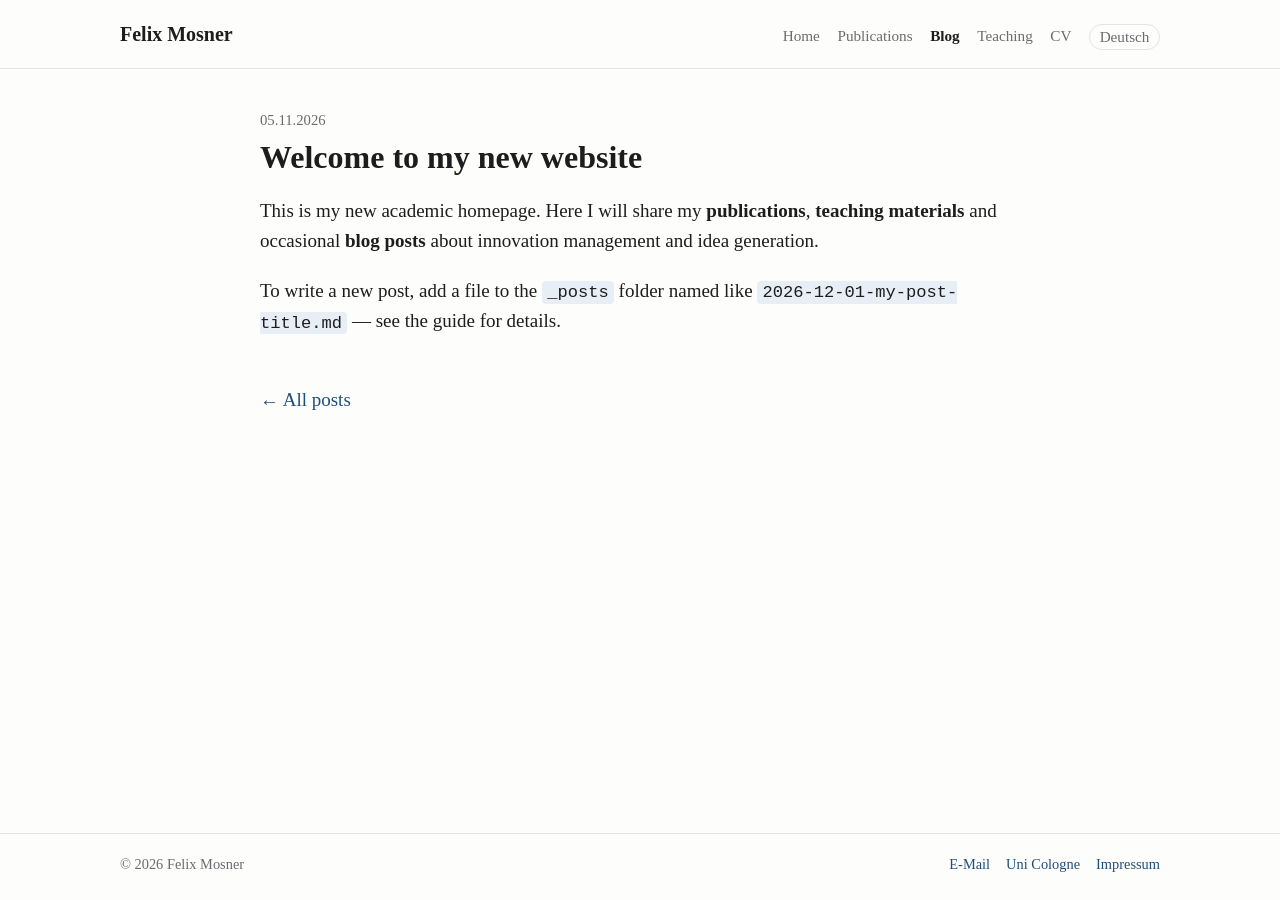
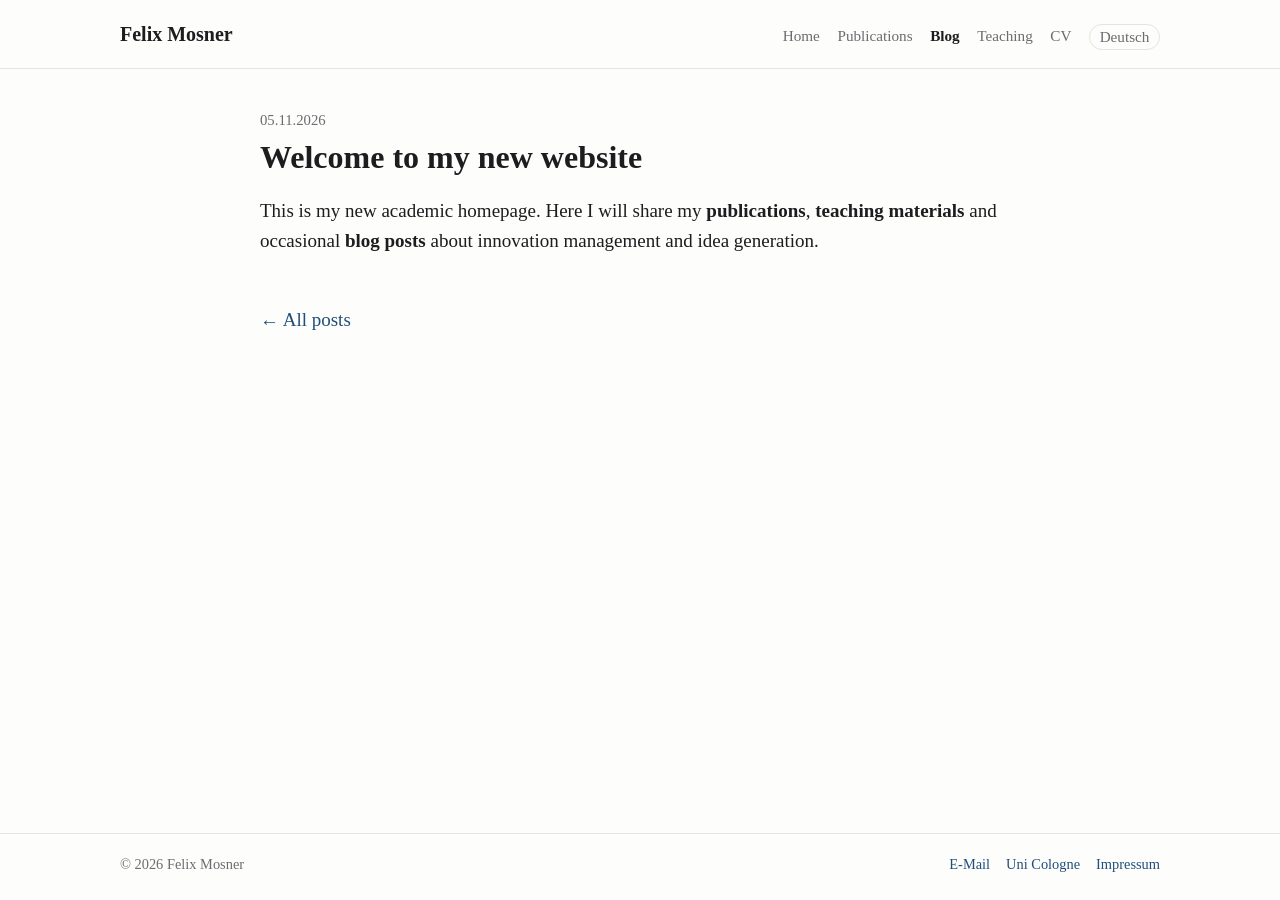
Before and after one commit to FelixMosner/FelixMosner.github.io, a Jekyll site: the page built from _posts/2026-11-05-welcome.md, in a window 1280 px wide. Built offline with Jekyll 4.4.1, drawn with Linux system fonts in a browser that asks for light colours.

Commit message:
Update 2026-11-05-welcome.md

```diff
--- a/_posts/2026-11-05-welcome.md
+++ b/_posts/2026-11-05-welcome.md
@@ -4,5 +4,3 @@ summary: "A short introduction to what you'll find here."
 alt: /de/blog/2026/willkommen/
 ---
 This is my new academic homepage. Here I will share my **publications**, **teaching materials** and occasional **blog posts** about innovation management and idea generation.
-
-To write a new post, add a file to the `_posts` folder named like `2026-12-01-my-post-title.md` — see the guide for details.
```
